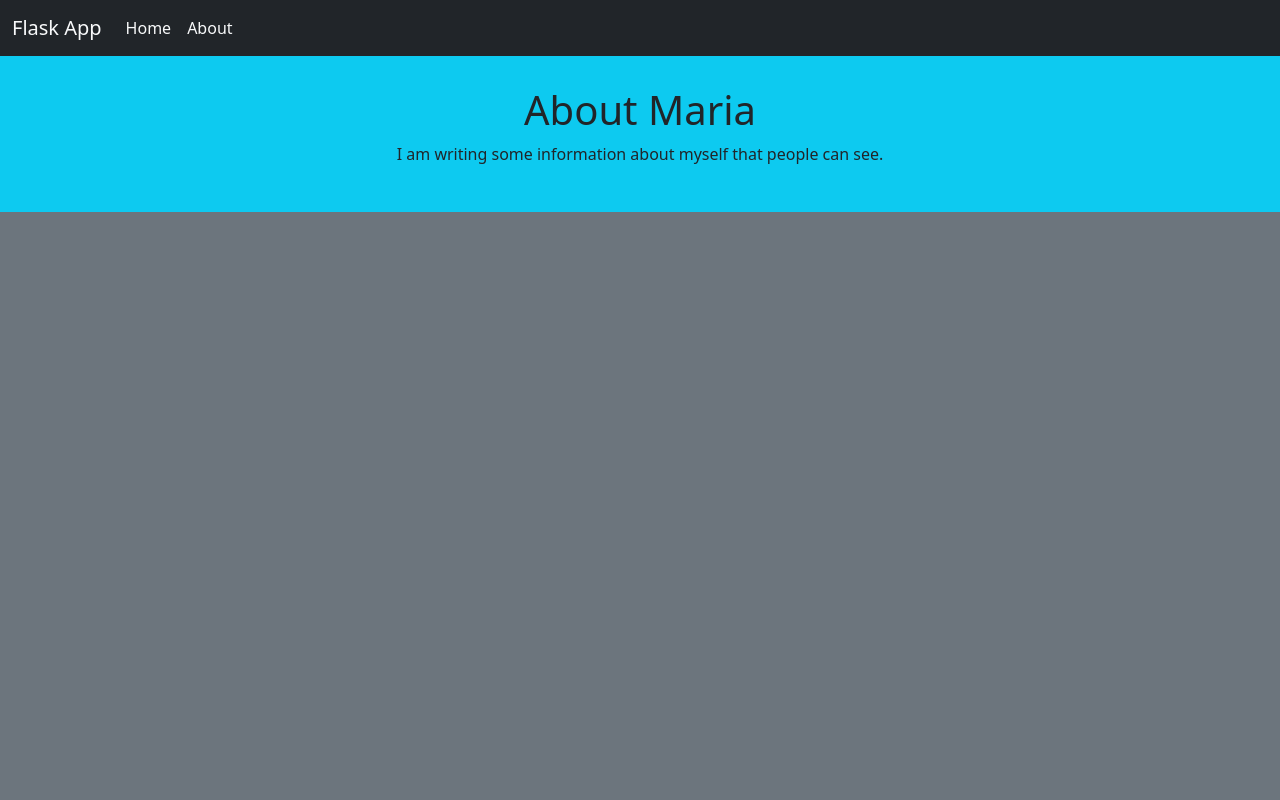
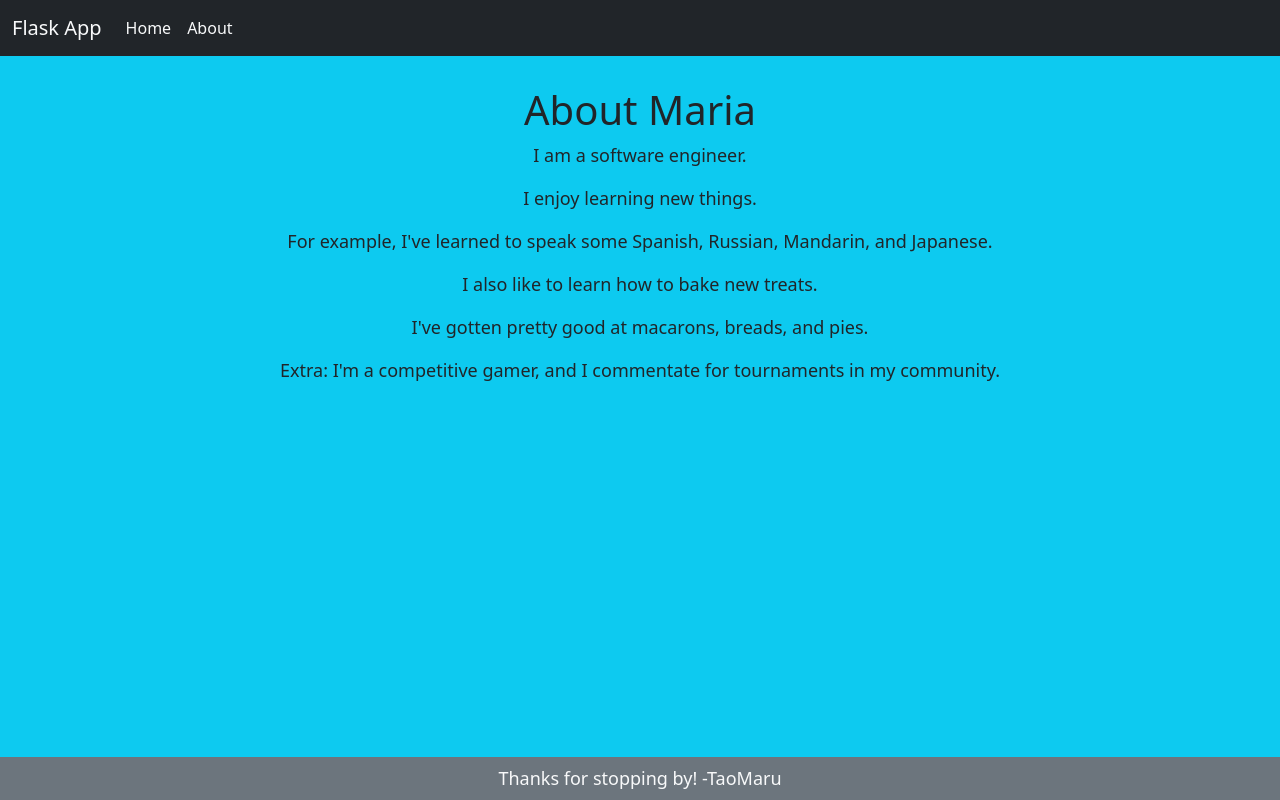
Before and after one commit to TaoMaru/Flask_lab, a Flask app: page /about in a window 1280 px wide. Run offline with Flask 3, Linux system fonts and the light colour scheme; parts of the project's set-up code (start-up, migrations or seed data) failed here and were passed over.

Commit message:
Add footer & thanks message

```diff
--- a/static/css/app.css
+++ b/static/css/app.css
@@ -1,12 +1,21 @@
+body {
+    height: 100vh;
+}
 h1,
 p {
     width: fit-content;
     text-align: center;
 }
+p {
+    font-size: 18px;
+}
 .nav-bar-link:hover {
     text-decoration: underline;
 }
 .main-content-block {
+    height: 100%;
     padding-top: 30px;
-    padding-bottom: 30px;
 }
+.footer-thanks {
+    margin: 0;
+}
--- a/templates/about.html
+++ b/templates/about.html
@@ -12,7 +12,12 @@
     {% extends "template.html"%}
     {% block content %}
     <h1>About {{ aboutName }}</h1>
-    <p>I am writing some information about myself that people can see. </p>
+    <p>I am a software engineer.</p>
+    <p>I enjoy learning new things.</p>
+    <p>For example, I've learned to speak some Spanish, Russian, Mandarin, and Japanese.</p>
+    <p>I also like to learn how to bake new treats.</p>
+    <p>I've gotten pretty good at macarons, breads, and pies.</p>
+    <p>Extra: I'm a competitive gamer, and I commentate for tournaments in my community.</p>
     {% endblock %}
     <script src="https://cdn.jsdelivr.net/npm/bootstrap@5.1.0/dist/js/bootstrap.bundle.min.js" integrity="sha384-U1DAWAznBHeqEIlVSCgzq+c9gqGAJn5c/t99JyeKa9xxaYpSvHU5awsuZVVFIhvj" crossorigin="anonymous"></script>
   </body>
--- a/templates/template.html
+++ b/templates/template.html
@@ -8,7 +8,7 @@
     <link rel="stylesheet" href="{{url_for('static',filename='css/app.css')}}">
     <title>Template</title>
   </head>
-  <body class="bg-secondary">
+  <body class="bg-secondary d-flex flex-column justify-content-space-between">
     <nav class="navbar navbar-expand-lg navbar-light bg-light bg-dark">
         <div class="container-fluid">
           <a class="navbar-brand text-light" href="#">Flask App</a>
@@ -23,10 +23,17 @@
           </div>
         </div>
       </nav>
-      <div class="d-flex flex-column justify-content-center align-items-center bg-info main-content-block">
+      <div class="d-flex flex-column justify-content-start align-items-center bg-info main-content-block">
         {% block content %}
         {% endblock %}
       </div>
+      <nav class="navbar navbar-expand-lg bg-body-tertiary bg-secondary">
+        <div class="container-fluid d-flex justify-content-center align-items-center">
+            <div class="navbar-nav">
+              <p class="text-light footer-thanks">Thanks for stopping by! -TaoMaru</p>
+            </div>
+        </div>
+      </nav>
     <script src="https://cdn.jsdelivr.net/npm/bootstrap@5.1.0/dist/js/bootstrap.bundle.min.js" integrity="sha384-U1DAWAznBHeqEIlVSCgzq+c9gqGAJn5c/t99JyeKa9xxaYpSvHU5awsuZVVFIhvj" crossorigin="anonymous"></script>
   </body>
 </html>
```
